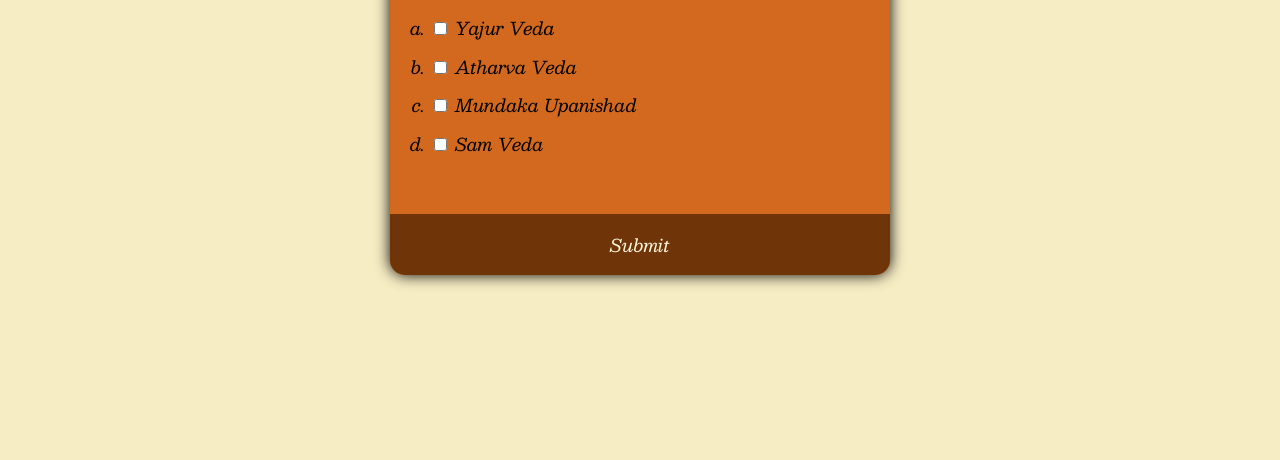
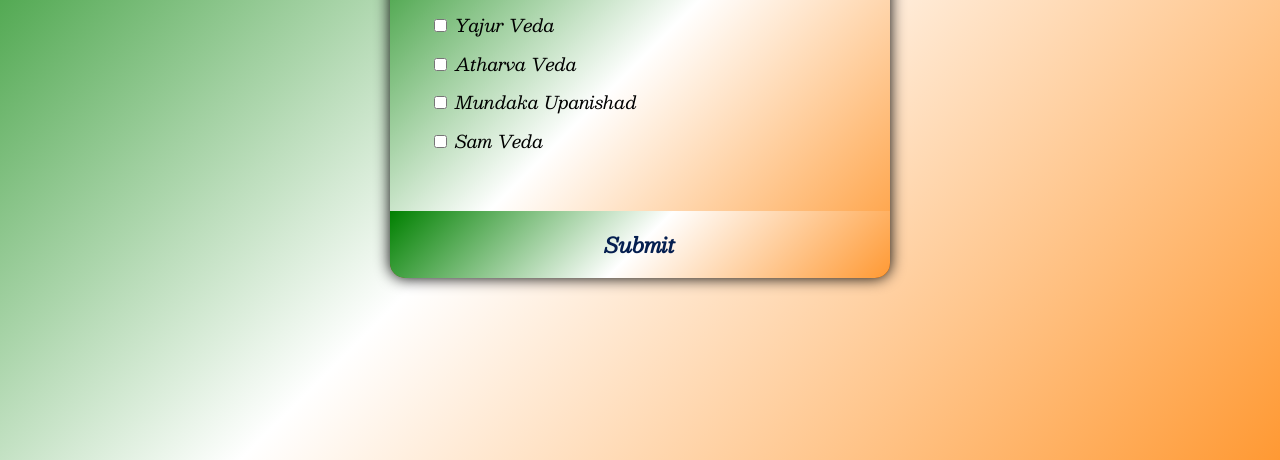
Before and after one commit to pgvallala/quizApp, a plain HTML site: page index.html in a window 1280 px wide. Shown: the part 340-800 px from the top of the page. Drawn offline with nearby package versions, Linux system fonts and the light colour scheme.

Commit message:
changed background images

```diff
--- a/style.css
+++ b/style.css
@@ -6,6 +6,7 @@
 
 body {
   background-color: rgb(247, 237, 196);
+  background-image: linear-gradient(315deg, #ff9933 0%, #fff 50%, #008000);
   font-family: "Besley", serif;
   margin: auto;
   display: flex;
@@ -19,7 +20,7 @@
 
 .quiz-container {
   background-color: chocolate;
-
+  background-image: linear-gradient(315deg, #ff9933 0%, #fff 50%, #008000);
   box-shadow: 0 0 15px #000;
   width: 500px;
   border-radius: 15px;
@@ -30,6 +31,10 @@
   padding: 2.5rem;
 }
 
+h1{
+    text-align: center;
+}
+
 h2 {
   padding: 1rem;
   text-align: center;
@@ -37,7 +42,7 @@ h2 {
 }
 
 ul {
-    list-style-type: lower-latin;
+  list-style-type: none;
   padding: 0;
 }
 
@@ -52,13 +57,15 @@ ul li label {
 
 button {
   background-color: rgb(112, 52, 9);
-    color: cornsilk;
+  background-image: linear-gradient(315deg, #ff9933 0%, #fff 50%, #008000);
+  color: rgb(5, 31, 80);
   border: none;
   display: block;
   width: 100%;
   cursor: pointer;
-    font-size: 1.1rem;
+  font-size: 1.3rem;
   font-family: inherit;
+  font-weight: bolder;
   padding: 1rem;
 }
 
```
Lines whose indentation alone changed are shown as unchanged.
